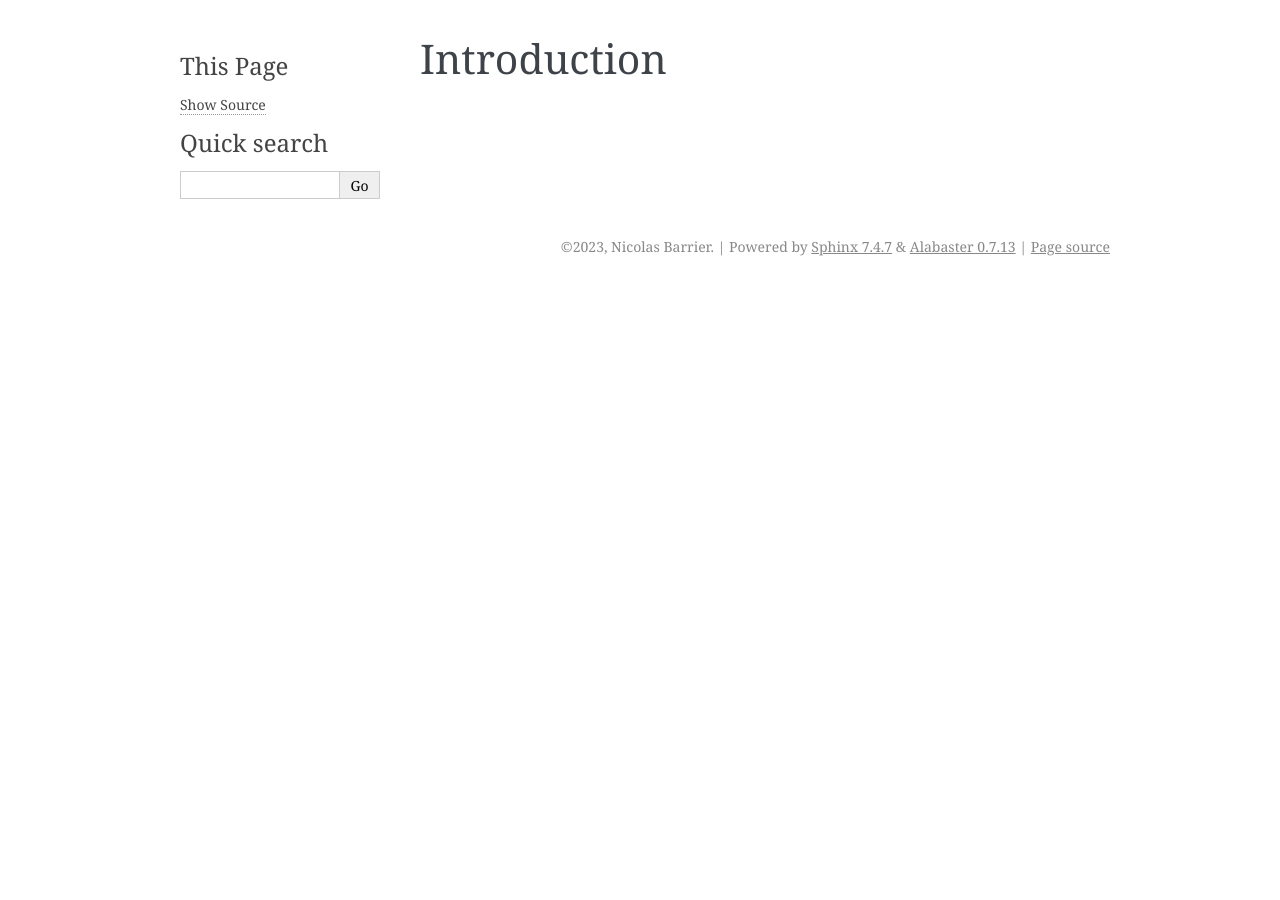
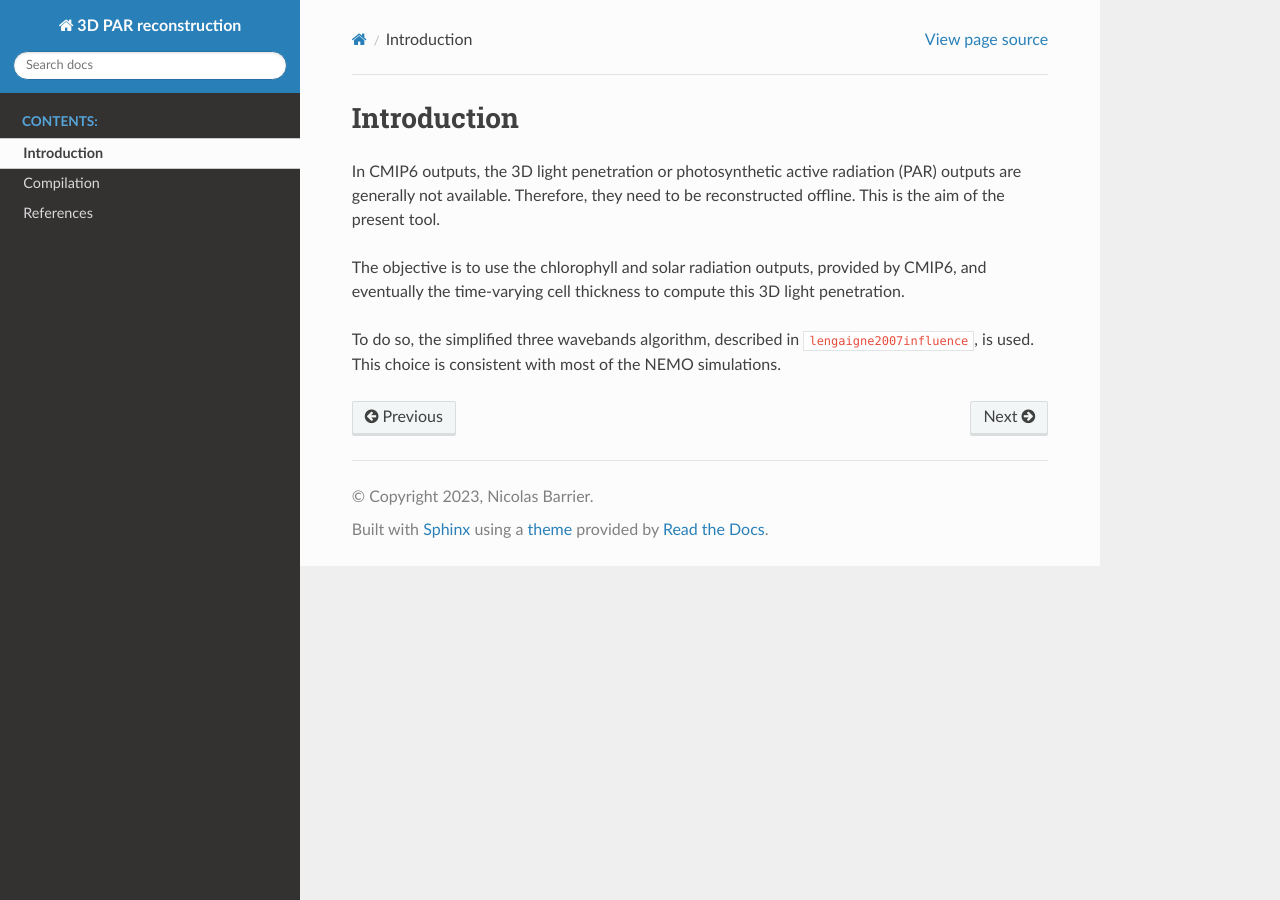
Before and after one commit to apecosm/par-calculation, a Sphinx documentation site: the page built from doc/intro.rst, in a window 1280 px wide. Built offline with Sphinx 7.4.7 and the Read the Docs theme 2.0.0, drawn with Linux system fonts in a browser that asks for light colours; cross-references to code outside the pages are shown as plain code.

Commit message:
Update documentation

```diff
--- /dev/null
+++ b/doc/_static/biblio.bib
@@ -0,0 +1,9 @@
+@article{lengaigne2007influence,
+  title={Influence of the oceanic biology on the tropical Pacific climate in a coupled general circulation model},
+  author={Lengaigne, Matthieu and Menkes, Christophe and Aumont, Olivier and Gorgues, Thomas and Bopp, Laurent and Andr{\'e}, Jean-Michel and Madec, Gurvan},
+  journal={Climate Dynamics},
+  volume={28},
+  pages={503--516},
+  year={2007},
+  publisher={Springer}
+}
--- /dev/null
+++ b/doc/biblio.rst
@@ -0,0 +1,4 @@
+References
+===============
+
+.. bibliography::
--- a/doc/conf.py
+++ b/doc/conf.py
@@ -13,15 +13,25 @@ author = 'Nicolas Barrier'
 # -- General configuration ---------------------------------------------------
 # https://www.sphinx-doc.org/en/master/usage/configuration.html#general-configuration
 
-extensions = []
+extensions = ['sphinxcontrib.bibtex']
+bibtex_bibfiles = ['_static/biblio.bib']
 
 templates_path = ['_templates']
 exclude_patterns = ['_build', 'Thumbs.db', '.DS_Store']
+
+# use figure numbers for referencing figures
+numfig = True
+# use sections as a reference for figures: X.1, X.2 with X the section
+numfig_secnum_depth = (1)
 
 
 
 # -- Options for HTML output -------------------------------------------------
 # https://www.sphinx-doc.org/en/master/usage/configuration.html#options-for-html-output
 
-html_theme = 'alabaster'
-html_static_path = ['_static']
+# html_theme = 'alabaster'
+# html_static_path = ['_static']
+
+import sphinx_rtd_theme
+html_theme = "sphinx_rtd_theme"
+html_theme_path = [sphinx_rtd_theme.get_html_theme_path()]
--- a/doc/index.rst
+++ b/doc/index.rst
@@ -11,6 +11,8 @@ Welcome to 3D PAR reconstruction's documentation!
    :caption: Contents:
 
    intro.rst
+   compilation.rst
+   biblio.rst
 
 
 
--- a/doc/intro.rst
+++ b/doc/intro.rst
@@ -1,2 +1,14 @@
 Introduction
 ===============
+
+In CMIP6 outputs, the 3D light penetration or photosynthetic
+active radiation (PAR) outputs are generally not available. Therefore,
+they need to be reconstructed offline. This is the aim of the present tool.
+
+The objective is to use the chlorophyll and solar radiation outputs,
+provided by CMIP6, and eventually the time-varying cell thickness to
+compute this 3D light penetration.
+
+To do so, the simplified three wavebands algorithm, described
+in :cite:t:`lengaigne2007influence`, is used. This choice is consistent with
+most of the NEMO simulations.
```
Also changed, not shown: other parts of doc/index.rst (+1 -1 lines), doc/compilation.rst (added, +94 -0 lines), 1 other file.
